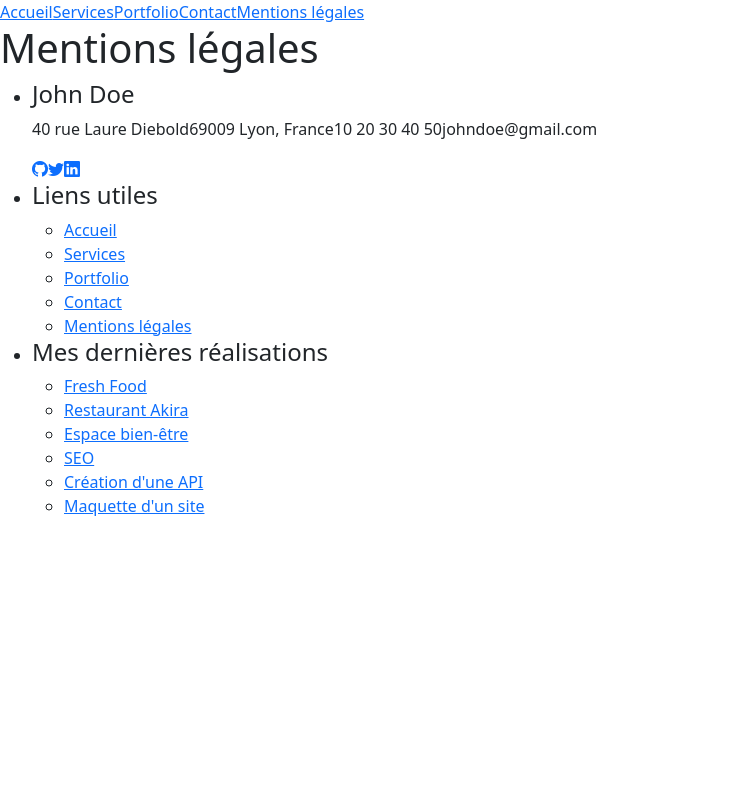
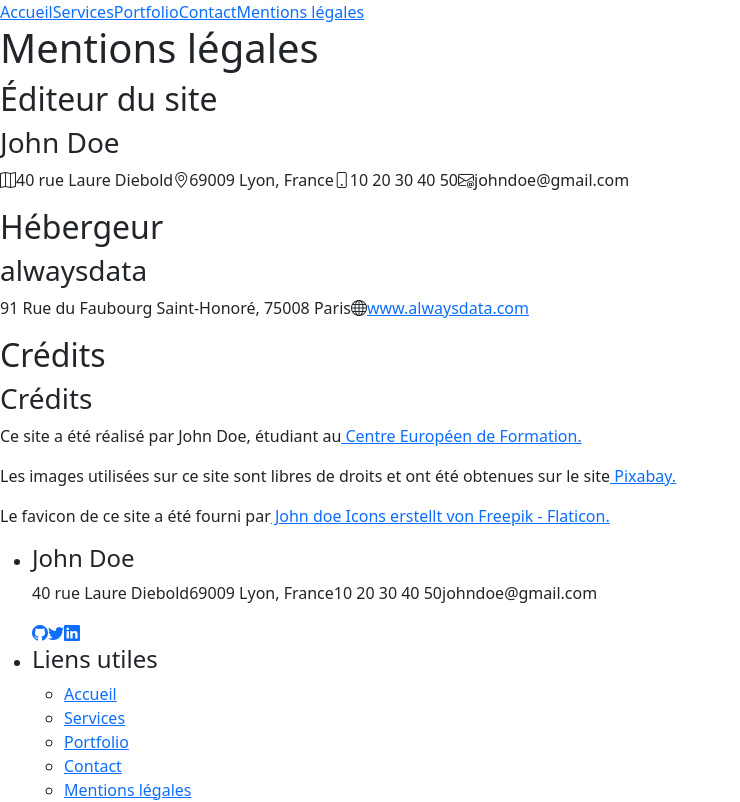
Before and after one commit to Lutch-1314/devoir-portfolio-bootstrap-react, a React (Create React App) app: page /legalnotice in a window 1280 px wide. Shown: the top 802 px of the page, without its empty margins (0-740 px from the left). Built offline with nearby package versions, Linux system fonts and the light colour scheme.

Commit message:
dev Legalnotice html ok

```diff
--- a/src/pages/Legalnotice.jsx
+++ b/src/pages/Legalnotice.jsx
@@ -1,8 +1,61 @@
-
 const Legalnotice = () => {
     return (
         <div>
-            <h1>Mentions légales</h1>
+            <header>
+                <h1>Mentions légales</h1>
+            </header>
+            <main>
+                <section>
+                    <article>
+                        <h2>Éditeur du site</h2>
+                        <h3>John Doe</h3>
+                        <address>
+                            <span>
+                                <i class="bi bi-map"></i>
+                                40 rue Laure Diebold
+                            </span>
+                            <span>
+                                <i class="bi bi-geo-alt"></i>
+                                69009 Lyon, France
+                            </span>
+                            <span>
+                                <i class="bi bi-phone"></i>
+                                10 20 30 40 50
+                            </span>
+                            <span>
+                                <i class="bi bi-envelope-at"></i>
+                                johndoe@gmail.com
+                            </span>
+                        </address>
+                    </article>
+                    <article>
+                        <h2>Hébergeur</h2>
+                        <h3>alwaysdata</h3>
+                        <address>
+                            <span>
+                                91 Rue du Faubourg Saint-Honoré, 75008 Paris
+                            </span>
+                            <span>
+                                <i class="bi bi-globe"></i>
+                                <a href="https://www.alwaysdata.com/fr/" target="blank">www.alwaysdata.com</a>
+                            </span>
+                        </address>
+                    </article>
+                    <article>
+                        <h2>Crédits</h2>
+                        <h3>Crédits</h3>
+                        <p>Ce site a été réalisé par John Doe, étudiant au
+                            <a href="https://www.centre-europeen-formation.fr/" target="blank"> Centre Européen de Formation.</a>
+                        </p>
+                        <p>Les images utilisées sur ce site sont libres de droits et ont été obtenues sur le site
+                            <a href="https://www.flaticon.com/fr/" target="blank"> Pixabay.</a>
+                        </p>
+                        <p>Le favicon de ce site a été fourni par
+                            <a href="https://www.flaticon.com/de/kostenlose-icons/john-doe" target="blank"> John doe Icons erstellt von Freepik - Flaticon.</a>
+                        </p>
+                    </article>
+                </section>
+            </main>
         </div>
     )
 }
```
